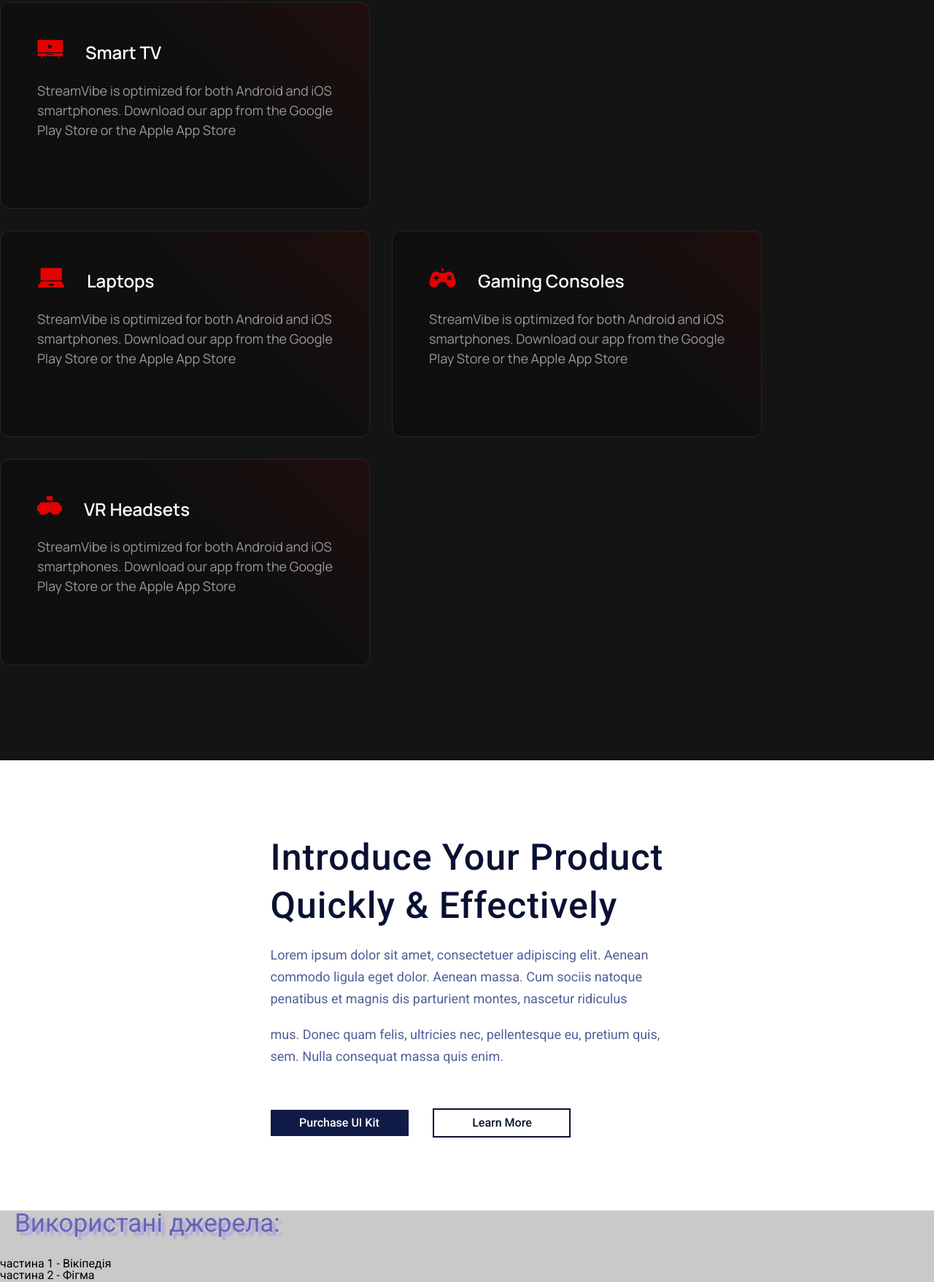
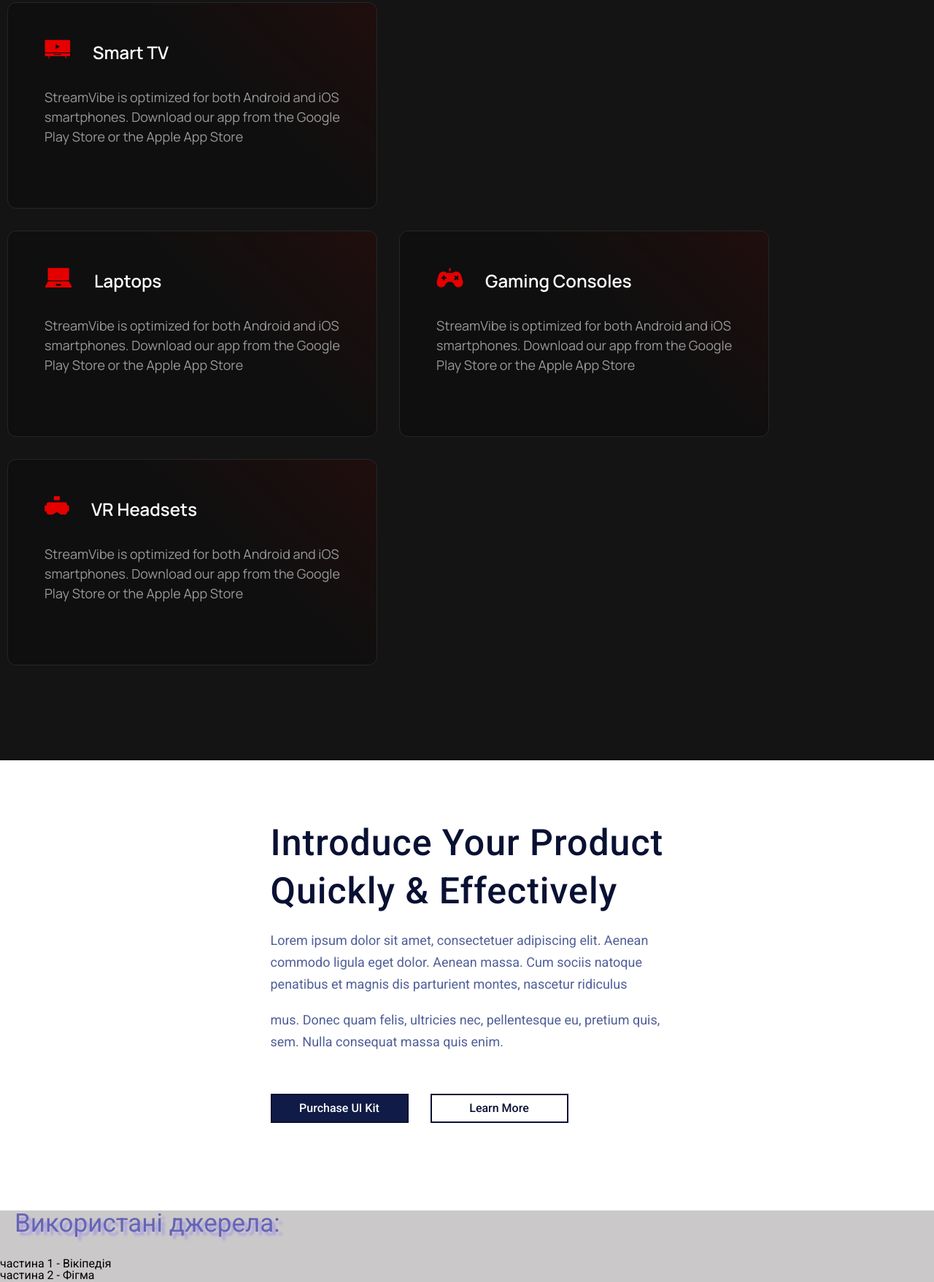
Before and after one commit to Vitalij-ua/lessons, a plain HTML site: page lesson_05/index.html in a window 1280 px wide. Shown: the part 1884-3641 px from the top of the page at 73% size. Drawn offline with Linux system fonts and the light colour scheme.

Commit message:
Add files via upload

```diff
--- a/lesson_05/css/style.css
+++ b/lesson_05/css/style.css
@@ -85,10 +85,10 @@ h3 {
 
 .section2-block1 {
    background-color: #141414;
+   padding: 80px 10px 100px 10px;
 }
 
 .section2-block1-title {
-   padding-top: 80px;
    margin-bottom: 80px;
 }
 
@@ -96,11 +96,6 @@ h3 {
    max-width: 1597px;
    overflow: hidden;
    margin: 0 auto;
-
-}
-
-.section2-block1-content {
-   margin-bottom: 100px;
 }
 
 h4 {
@@ -121,7 +116,6 @@ h4 {
 
 .icon-name {
    color: #FFF;
-
    font-family: 'Manrope', sans-serif;
    font-size: 24px;
    font-style: normal;
@@ -129,8 +123,12 @@ h4 {
    line-height: 1.50;
 }
 
+.icon-container {
+   margin-bottom: 30px;
+}
+
 .icon {
-   margin: 0px 30px 30px 0px;
+   padding-right: 30px;
 }
 
 .section2-block1-row1 p,
@@ -174,11 +172,13 @@ h4 {
 
 .section2-block2 {
    background-color: #fff;
+   padding: 80px 10px 100px 10px;
 }
 
 .section2-block2-container {
    max-width: 539px;
    margin: 0 auto;
+
 }
 
 .block2-subtitle {
@@ -188,7 +188,6 @@ h4 {
    line-height: 1.32;
    color: #091133;
    letter-spacing: 1px;
-   padding-top: 100px;
    margin-bottom: 20px;
 }
 
@@ -204,10 +203,9 @@ h4 {
    color: #505F98;
    margin-bottom: 20px;
 }
-
-.section2-block2-button1,
-.section2-block2-button2 {
-   display: inline-block;
+.section2-block2-buttons {
+   font-size: 0;
+   margin-bottom: 20px;
 }
 
 .block2-button1 {
@@ -218,9 +216,9 @@ h4 {
    color: #FFF;
    text-align: center;
    min-width: 189px;
-   min-height: 36px;
    background-color: #111B47;
    margin-right: 30px;
+   border: 2px solid #091133;
 }
 
 .block2-button1,
@@ -235,13 +233,6 @@ h4 {
    line-height: 1.62;
    border: 2px solid #091133;
    min-width: 189px;
-   min-height: 36px;
    text-align: center;
    color: #091133;
-   vertical-align: middle;
 }
-
-
-.section2-block2-buttons {
-   padding-bottom: 100px;
-}
--- a/lesson_05/index.html
+++ b/lesson_05/index.html
@@ -93,40 +93,52 @@
                      <div class="section2-block1-content">
                         <div class="section2-block1-row1">
                            <div class="block1-row1-column1">
+                              <div class="icon1-container icon-container">
                                  <img class="icon-1 icon" src="img/frame1.png" alt="icon smartphones">
-                              <div class="icon-name">Smartphones</div>
+                                 <h5 class="icon-name">Smartphones</h5>
+                              </div>
                               <p>StreamVibe is optimized for both Android and iOS<br> smartphones. Download our app from
                                  the Google<br> Play Store or the Apple App Store</p>
                            </div>
                            <div class="block1-row1-column2">
+                              <div class="icon2-container icon-container">
                                  <img class="icon-2 icon" src="img/frame2.png" alt="icon tablet">
-                              <div class="icon-name">Tablet</div>
+                                 <h5 class="icon-name">Tablet</h5>
+                              </div>
                               <p>StreamVibe is optimized for both Android and iOS<br> smartphones. Download our app from
                                  the Google<br> Play Store or the Apple App Store</p>
                            </div>
                            <div class="block1-row1-column3">
+                              <div class="icon3-container icon-container">
                                  <img class="icon-3 icon" src="img/frame3.png" alt="icon smart TV">
-                              <div class="icon-name">Smart TV</div>
+                                 <h5 class="icon-name">Smart TV</h5>
+                              </div>
                               <p>StreamVibe is optimized for both Android and iOS<br> smartphones. Download our app from
                                  the Google<br> Play Store or the Apple App Store</p>
                            </div>
                         </div>
                         <div class="section2-block1-row2">
                            <div class="block1-row2-column1">
+                              <div class="icon4-container icon-container">
                                  <img class="icon-4 icon" src="img/frame4.png" alt="icon laptops">
-                              <div class="icon-name">Laptops</div>
+                                 <h5 class="icon-name">Laptops</h5>
+                              </div>
                               <p>StreamVibe is optimized for both Android and iOS<br> smartphones. Download our app from
                                  the Google<br> Play Store or the Apple App Store</p>
                            </div>
                            <div class="block1-row2-column2">
+                              <div class="icon5-container icon-container">
                                  <img class="icon-5 icon" src="img/frame5.png" alt="icon gaming consoles">
-                              <div class="icon-name">Gaming Consoles</div>
+                                 <h5 class="icon-name">Gaming Consoles</h5>
+                              </div>
                               <p>StreamVibe is optimized for both Android and iOS<br> smartphones. Download our app from
                                  the Google<br> Play Store or the Apple App Store</p>
                            </div>
                            <div class="block1-row2-column3">
+                              <div class="icon6-container icon-container">
                                  <img class="icon-6 icon" src="img/frame6.png" alt="icon VR Headsets ">
-                              <div class="icon-name">VR Headsets </div>
+                                 <h5 class="icon-name">VR Headsets </h5>
+                              </div>
                               <p>StreamVibe is optimized for both Android and iOS<br> smartphones. Download our app from
                                  the Google<br> Play Store or the Apple App Store</p>
                            </div>
@@ -145,16 +157,10 @@
                            massa quis enim.</p>
                      </div>
                      <div class="section2-block2-buttons">
-                        <div class="section2-block2-button1">
-                           <a href="#">
-                              <div class="block2-button1">Purchase UI Kit</div>
-                           </a>
-                        </div>
-                        <div class="section2-block2-button2">
-                           <a href="#">
-                              <div class="block2-button2">Learn More</div>
-                           </a>
-                        </div>
+                        <a class="block2-button1" href="#">Purchase UI Kit</a>
+
+                        <a class="block2-button2" href="#">Learn More</a>
+
                      </div>
                   </div>
                </div>
```
Lines whose indentation alone changed are shown as unchanged.
